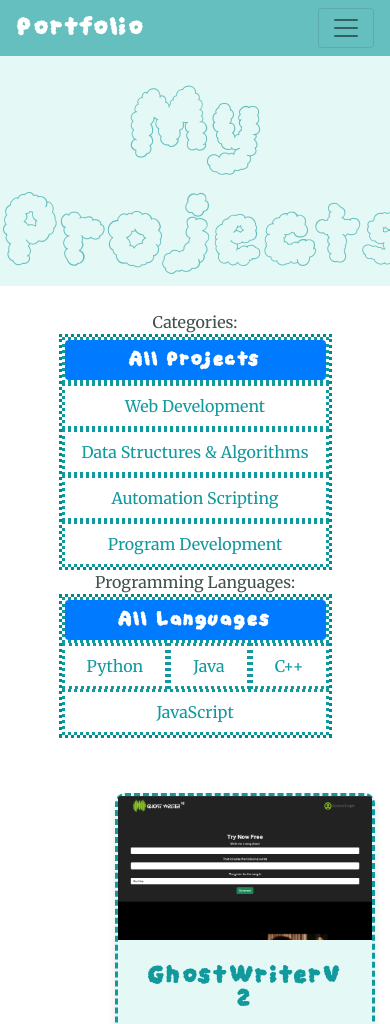
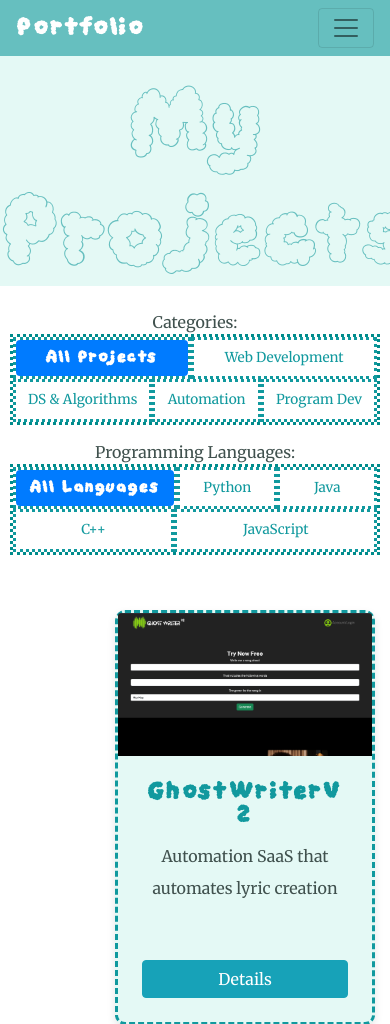
Before and after one commit to Dillon1john/D.Js_World, a Django app: page /projects/ in a window 390 px wide. Shown: the top 1024 px of the page. Run offline with Django 4.2, Linux system fonts and the light colour scheme; data comes from the database, SQL or seed files in the repository; some libraries are stand-ins or nearby versions.

Commit message:
Removed inline styles from the navigation elements and replaced them with a reusable CSS class called filter-nav.
Shortened some text labels for better display on small screens:

"Data Structures & Algorithms" → "DS & Algorithms"

"Automation Scripting" → "Automation"

"Program Development" → "Program Dev"

Added responsive CSS that:

Makes the navigation width adapt to different screen sizes (95% on mobile, 90% on small tablets, 80% on tablets, 70% on desktops)

Adjusts font size and padding for different screen sizes

Ensures text doesn't overflow by using text-overflow: ellipsis

Sets a minimum width for nav items to prevent them from becoming too small

Improves the layout with proper margins and flex-wrap

Added media queries to progressively enhance the display on larger screens.

```diff
--- a/Portfolio/templates/Portfolio/allProjects.html
+++ b/Portfolio/templates/Portfolio/allProjects.html
@@ -12,12 +12,7 @@
     <br/>
     <span style="text-align: center">Categories:</span>
 <section id="category-select">
-<ul class="nav nav-pills nav-fill" style="background-color: white;
-border: darkcyan dotted;
-width:70%;
- align-items: center;
-justify-content: center;
-margin-left: 15%;">
+<ul class="nav nav-pills nav-fill filter-nav">
   <li class="nav-item">
     <a class="nav-link active" href="#" data-category="all">All Projects</a>
   </li>
@@ -25,25 +20,20 @@
     <a class="nav-link" href="#" data-category="Web Development">Web Development</a>
   </li>
   <li class="nav-item">
-    <a class="nav-link" href="#" data-category="Data Structures & Algorithms">Data Structures & Algorithms</a>
+    <a class="nav-link" href="#" data-category="Data Structures & Algorithms">DS & Algorithms</a>
   </li>
   <li class="nav-item">
-    <a class="nav-link" href="#" data-category="Automation Scripting">Automation Scripting</a>
+    <a class="nav-link" href="#" data-category="Automation Scripting">Automation</a>
   </li>
   <li class="nav-item">
-    <a class="nav-link" href="#" data-category="Program Development">Program Development</a>
+    <a class="nav-link" href="#" data-category="Program Development">Program Dev</a>
   </li>
 </ul>
 </section>
 
      <span style="text-align: center">Programming Languages:</span>
 <section id="language-select">
-<ul class="nav nav-pills nav-fill" style="background-color: white;
-border: darkcyan dotted;
-width:70%;
- align-items: center;
-justify-content: center;
-margin-left: 15%;">
+<ul class="nav nav-pills nav-fill filter-nav">
   <li class="nav-item">
     <a class="nav-link active" href="#" data-language="all">All Languages</a>
   </li>
@@ -113,14 +103,40 @@
 }
 
 
-#category-select .nav-item{
-    border: #11999E dotted;
+.filter-nav {
+    background-color: white;
+    border: darkcyan dotted;
+    width: 95%;
+    align-items: center;
+    justify-content: center;
+    margin: 0 auto 15px auto;
+    flex-wrap: wrap;
 }
 
-#language-select .nav-item{
+#category-select .nav-item,
+#language-select .nav-item {
     border: #11999E dotted;
+    min-width: 100px;
 }
 
+.nav-link {
+    font-size: 0.85rem;
+    padding: 0.5rem 0.25rem;
+    white-space: nowrap;
+    overflow: hidden;
+    text-overflow: ellipsis;
+}
+
+@media (min-width: 576px) {
+    .filter-nav {
+        width: 90%;
+    }
+
+    .nav-link {
+        font-size: 0.9rem;
+        padding: 0.5rem;
+    }
+}
 
 @media (min-width: 768px){
     .card{
@@ -129,8 +145,19 @@
     .pythonTable {
         padding: 0 25px;
     }
-    #category-select{
+    .filter-nav {
+        width: 80%;
+    }
 
+    .nav-link {
+        font-size: 1rem;
+        padding: 0.5rem 0.75rem;
+    }
+}
+
+@media (min-width: 992px) {
+    .filter-nav {
+        width: 70%;
     }
 }
 
```
